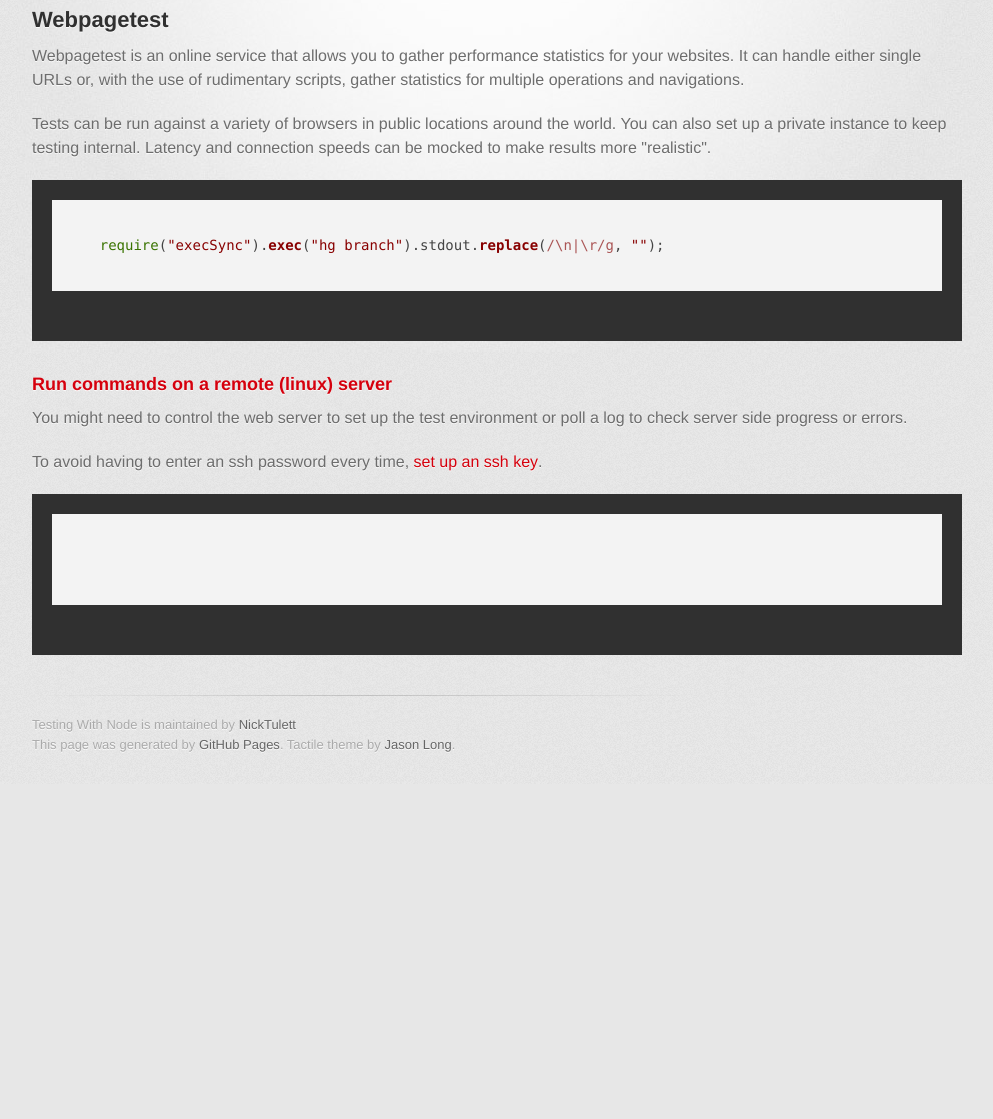
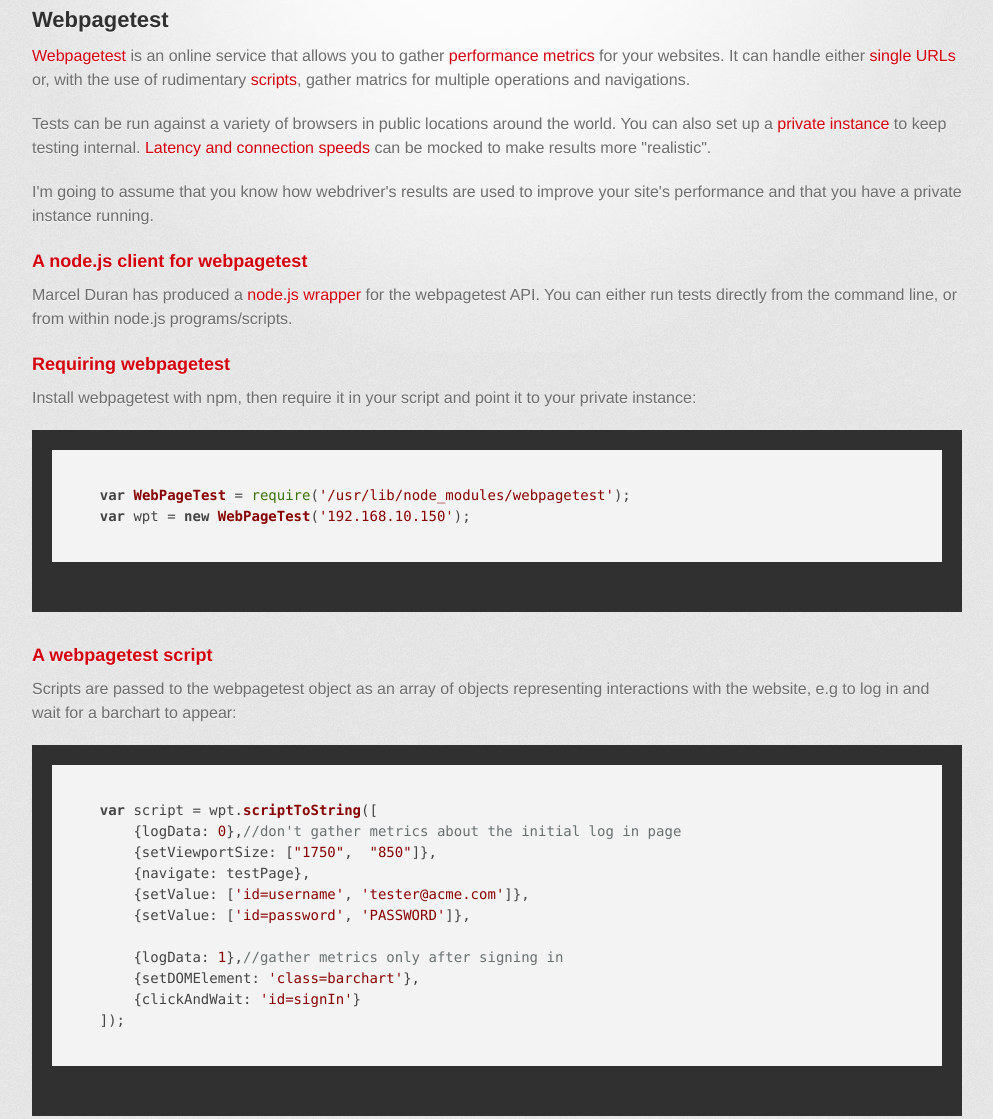
Before and after one commit to NickTulett/TestingWithNode, a plain HTML site: page webpagetest.html in a window 1280 px wide. Shown: the part 221-1340 px from the top of the page, without its empty margins (143-1136 px from the left). Before the commit the page ends 1005 px from the top, so only its background shows below. Drawn offline with nearby package versions, Linux system fonts and the light colour scheme; a web font is replaced by a local one.

Commit message:
webpagetest draft again

```diff
--- a/webpagetest.html
+++ b/webpagetest.html
@@ -45,20 +45,75 @@
                     <a name="using-nodejs-a-an-automated-test-engine" class="anchor" href="#using-nodejs-a-an-automated-test-engine">
                         <span class="octicon octicon-link"></span>
                     </a>Webpagetest</h2>
-                <p>Webpagetest is an online service that allows you to gather performance statistics for your websites. It can handle either single URLs or, with the use of rudimentary scripts, gather statistics for multiple operations and navigations.</p>
-                <p>Tests can be run against a variety of browsers in public locations around the world. You can also set up a private instance to keep testing internal. Latency and connection speeds can be mocked to make results more "realistic".</p>
+                <p><a href="http://www.webpagetest.org/about">Webpagetest</a> is an online service that allows you to gather <a href="https://sites.google.com/a/webpagetest.org/docs/using-webpagetest/metrics">performance metrics</a> for your websites. It can handle either <a href="http://www.webpagetest.org">single URLs</a> or, with the use of rudimentary <a href="">scripts</a>, gather matrics for multiple operations and navigations.</p>
+                <p>Tests can be run against a variety of browsers in public locations around the world. You can also set up a <a href="https://sites.google.com/a/webpagetest.org/docs/private-instances">private instance</a> to keep testing internal. <a href="http://chimera.labs.oreilly.com/books/1230000000545/ch01.html">Latency and connection speeds</a> can be mocked to make results more "realistic".</p>
+                <p>I'm going to assume that you know how webdriver's results are used to improve your site's performance and that you have a private instance running.</p>
+
+                <h3>A node.js client for webpagetest</h3>
+                <p>Marcel Duran has produced a <a hjref="https://github.com/marcelduran/webpagetest-api">node.js wrapper</a> for the webpagetest API. You can either run tests directly from the command line, or from within node.js programs/scripts.</p>
+
+                <h3>Requiring webpagetest</h3>
+                <p>Install webpagetest with npm, then require it in your script and point it to your private instance:</p>
                 <pre><code class="javascript">
-    require("execSync").exec("hg branch").stdout.replace(/\n|\r/g, "");
+    var WebPageTest = require('/usr/lib/node_modules/webpagetest');
+    var wpt = new WebPageTest('192.168.10.150');
                 </code></pre>
 
+                <h3>A webpagetest script</h3>
+                <p>Scripts are passed to the webpagetest object as an array of objects representing interactions with the website, e.g to log in and wait for a barchart to appear:</p>
+                <pre><code class="javascript">
+    var script = wpt.scriptToString([
+        {logData: 0},//don't gather metrics about the initial log in page
+        {setViewportSize: ["1750",  "850"]},
+        {navigate: testPage},
+        {setValue: ['id=username', 'tester@acme.com']},
+        {setValue: ['id=password', 'PASSWORD']},
 
+        {logData: 1},//gather metrics only after signing in
+        {setDOMElement: 'class=barchart'},
+        {clickAndWait: 'id=signIn'}
+    ]);
+                </code></pre>
 
-                <h3>Run commands on a remote (linux) server</h3>
-                <p>You might need to control the web server to set up the test environment or poll a log to check server side progress or errors.</p>
-                <p>To avoid having to enter an ssh password every time, <a href="http://www.thegeekstuff.com/2008/11/3-steps-to-perform-ssh-login-without-password-using-ssh-keygen-ssh-copy-id/">set up an ssh key</a>.</p>
+                <h3>Webpagetest settings</h3>
+                <p>You also pass in a settings object to tell webpagetest which location/browser to user, connection quality and other parameters which affect the types of results you get:</p>
                 <pre><code class="javascript">
+    var testSettings = {
+        //setDOMRequest and setDOMElement will only work with IE10 and URL Blast
+        "location": "Local-IE10",
+        "firstViewOnly": false,
+        "pollResults": 5,
+        "timeout": 60,
+        "reporter": "xunit",
+        "notifyEmail": "tester@acme.com",
+        "video": true,
+        "connectivity": "custom",
+        "bandwidthDown": "5000",
+        "bandwidthUp": "512",
+        "latency": "150",
+        "packetLossRate": "5"
+    }
+                </code></pre>
 
+                <h3>Running tests and parsing results</h3>
+                <p>Call the <strong>runTest</strong> method with the script, settings and a callback to handle the results of the test (or any errors).</p>
+                <pre><code class="javascript">
+    wpt.runTest(
+        script
+        ,testSettings
+        ,function(err, data) {
+            var runData = data.response.data;
+            var results = runData.run.firstView.results;
+            //write out 4 interesting metrics to CSV
+            fs.writeFileSync(HOME + "/PerformanceTestResults.csv",
+                "TTFB,DocComplete,FullyLoaded,VisuallyComplete\n" +
+                 results.TTFB + "," + results.docTime + ","
+                 + results.fullyLoaded + "," + results.visualComplete);
+        }
+    );
                 </code></pre>
+
+                <a href="jenkins.html">Next: Continuous integration with Jenkins</a>
 
             </section>
 
```
